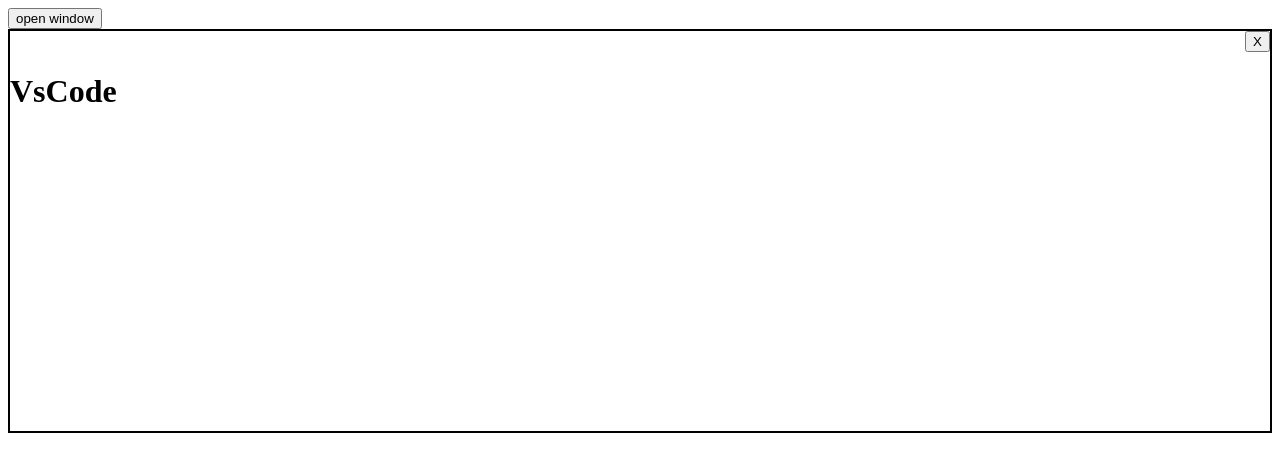
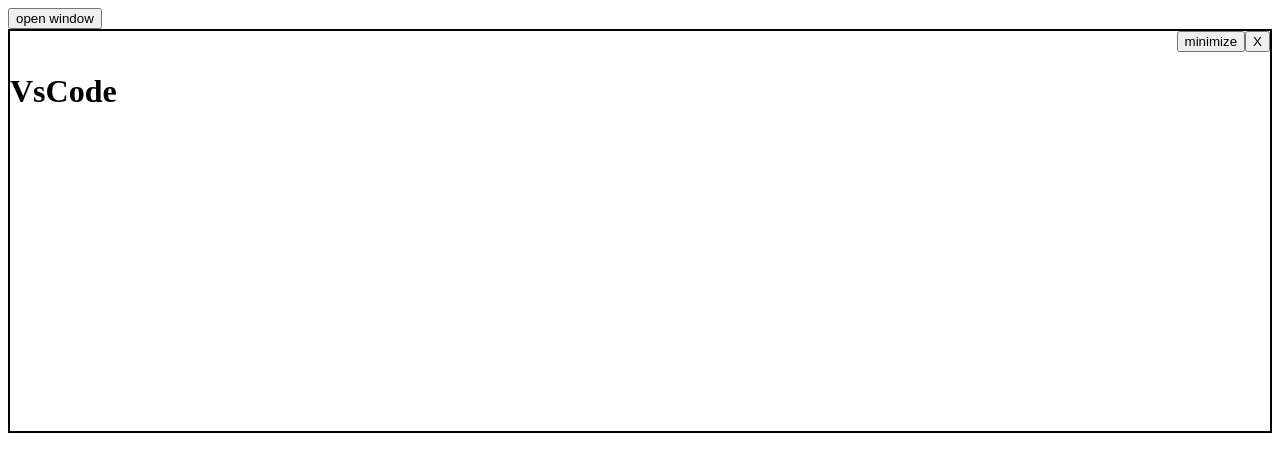
Before and after one commit to ruslaRuslan/react-home, a React (Vite) app: page / in a window 1280 px wide. Both pictures are taken after a click on the button "open window". Shown: the top 472 px of the page. Built offline with nearby package versions, Linux system fonts and the light colour scheme.

Commit message:
minimize, maximize

```diff
--- a/src/components/L-2/for-me/Window/index.jsx
+++ b/src/components/L-2/for-me/Window/index.jsx
@@ -3,16 +3,21 @@
 
 const Window = () => {
     const [isOpen, setIsOpen] = useState(false)
-
+    const [scale, setScale] = useState(1)
     return (
         <>
             <button
                 onClick={() => setIsOpen(true)}
             >open window</button>
-         {   isOpen && <div className="window">
+            {isOpen && <div style={{
+                transform: `scale(${scale})`
+            }} className="window">
                 <div className="window_btn_container">
                     <button
-                    onClick={()=>{setIsOpen(false)}}
+                        onClick={() => setScale(0.5)}
+                    >{scale===1 ? "minimize": "maximize"}</button>
+                    <button
+                        onClick={() => { setIsOpen(false) }}
                     >X</button>
 
                 </div>
```
